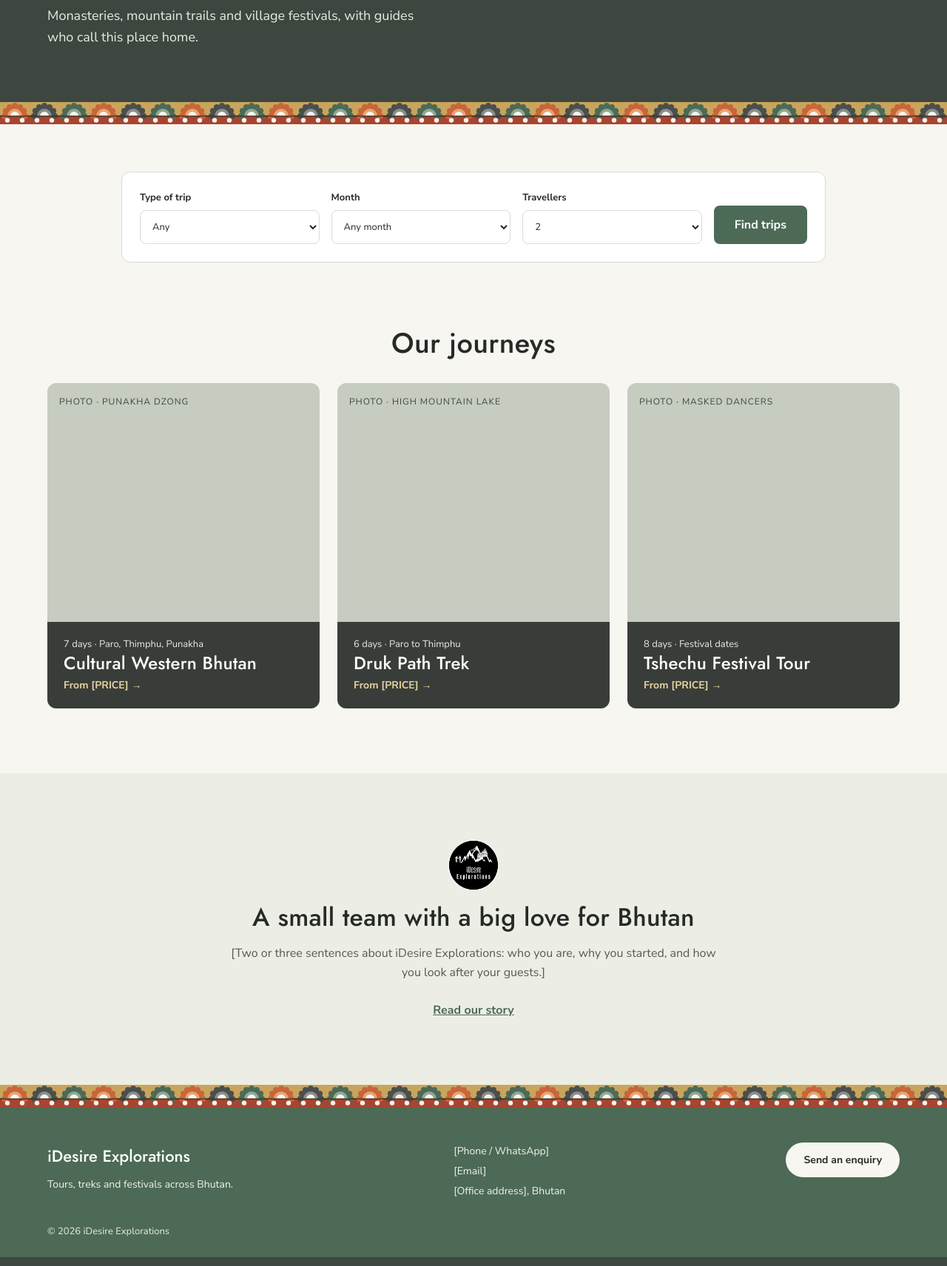
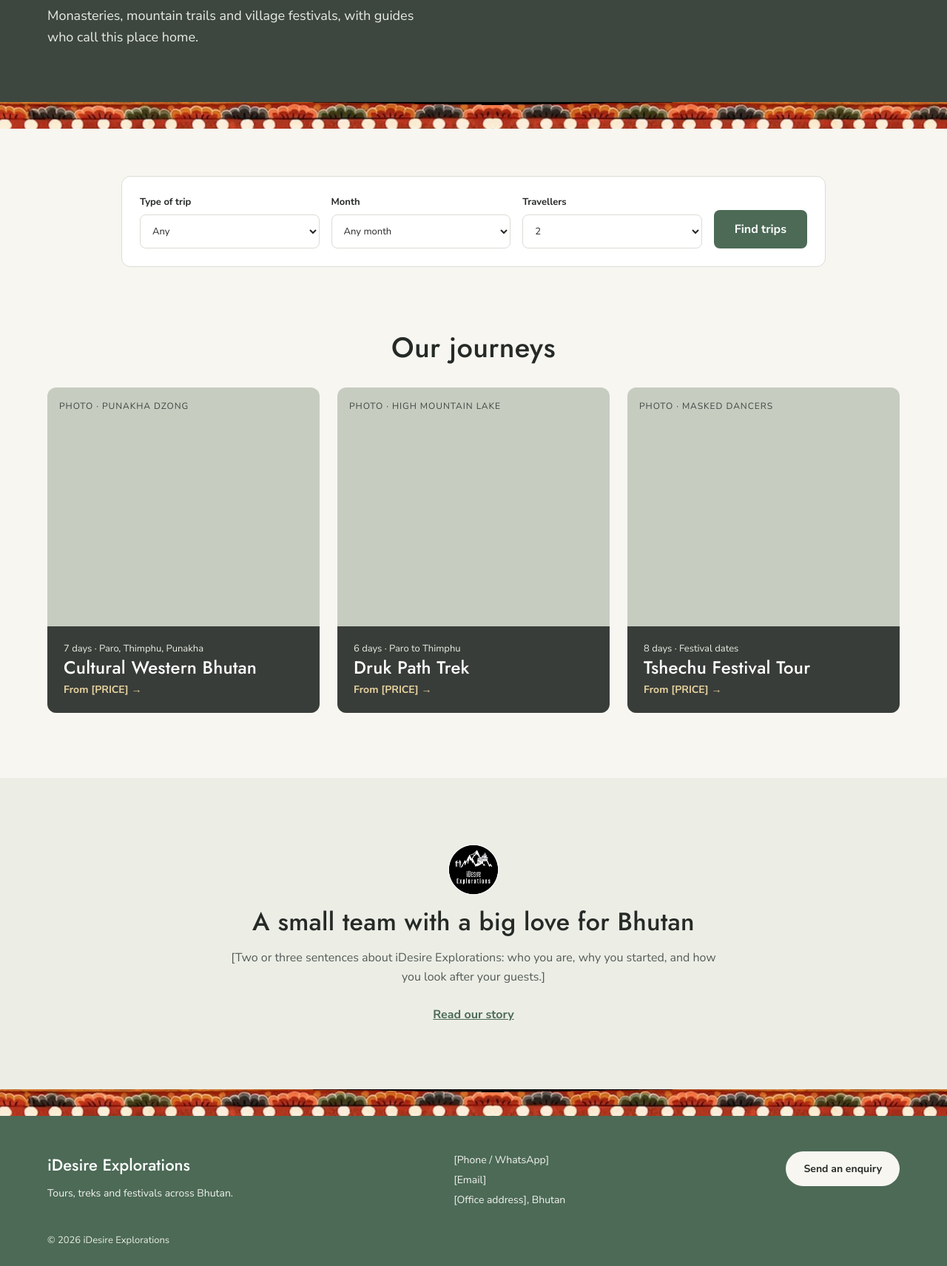
Before and after one commit to Jimmyijrod/idesireexplorations, a PHP site: page / in a window 1280 px wide. Shown: the part 502-2214 px from the top of the page at 74% size. Run offline with PHP 8.4, Linux system fonts and the light colour scheme.

Commit message:
Use the real painted frieze photo for decorative bands
Straightened and mirrored into a seamless repeating tile, replacing
the drawn SVG version.

Co-Authored-By: Claude Opus 5.5 <noreply@anthropic.com>
Claude-Session: https://claude.ai/code/session_01Pbt3DA1mK2qKXo7CHdbYpM

```diff
--- a/assets/css/style.css
+++ b/assets/css/style.css
@@ -89,9 +89,9 @@ a:hover { color: var(--accent-dark); }
 
 /* Decorative band – traditional Bhutanese painted frieze (clouds and pearls) */
 .textile-band {
-  height: 30px;
-  background: #A9442F url("../images/border-frieze.svg") repeat-x left center;
-  background-size: auto 30px;
+  height: 36px;
+  background: #A9442F url("../images/border-frieze.jpg") repeat-x left center;
+  background-size: auto 36px;
 }
 
 /* Header */
```
Also changed, not shown: assets/images/border-frieze.jpg (added), assets/images/border-frieze.svg (deleted).
